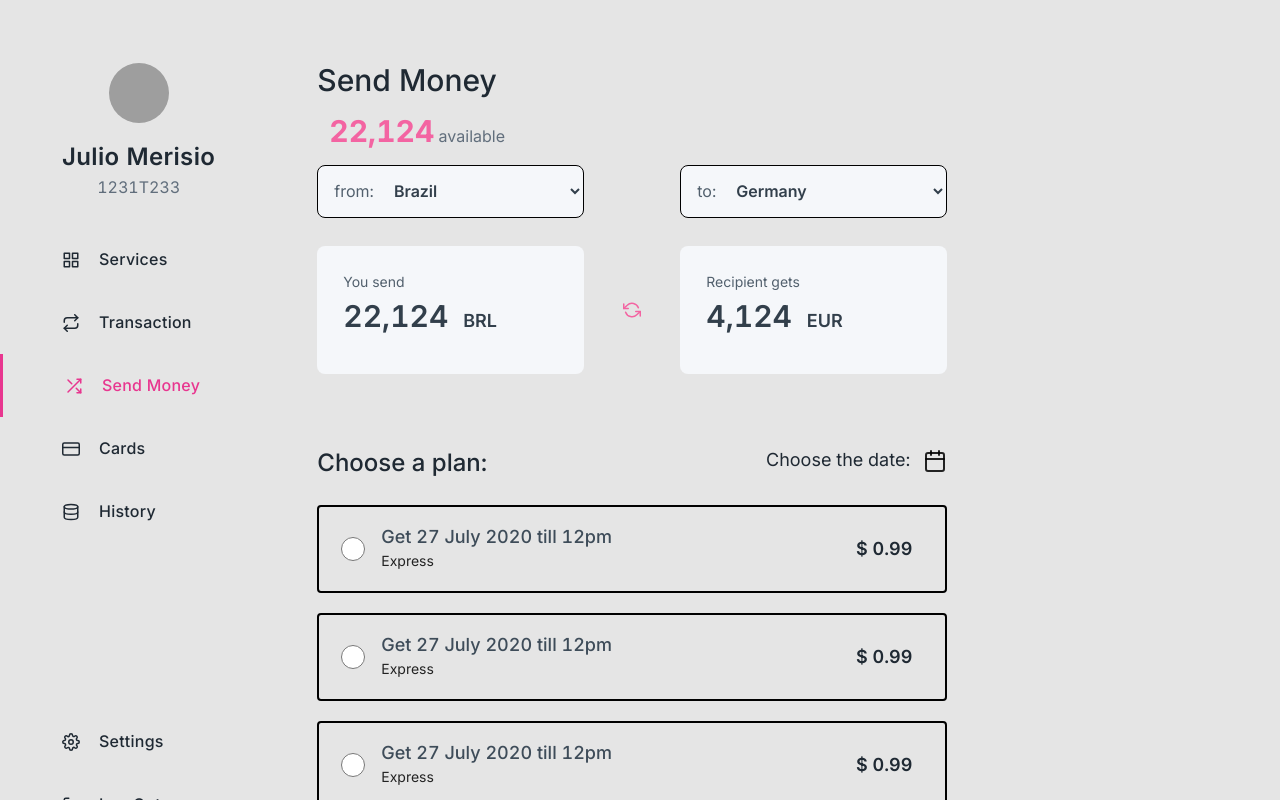
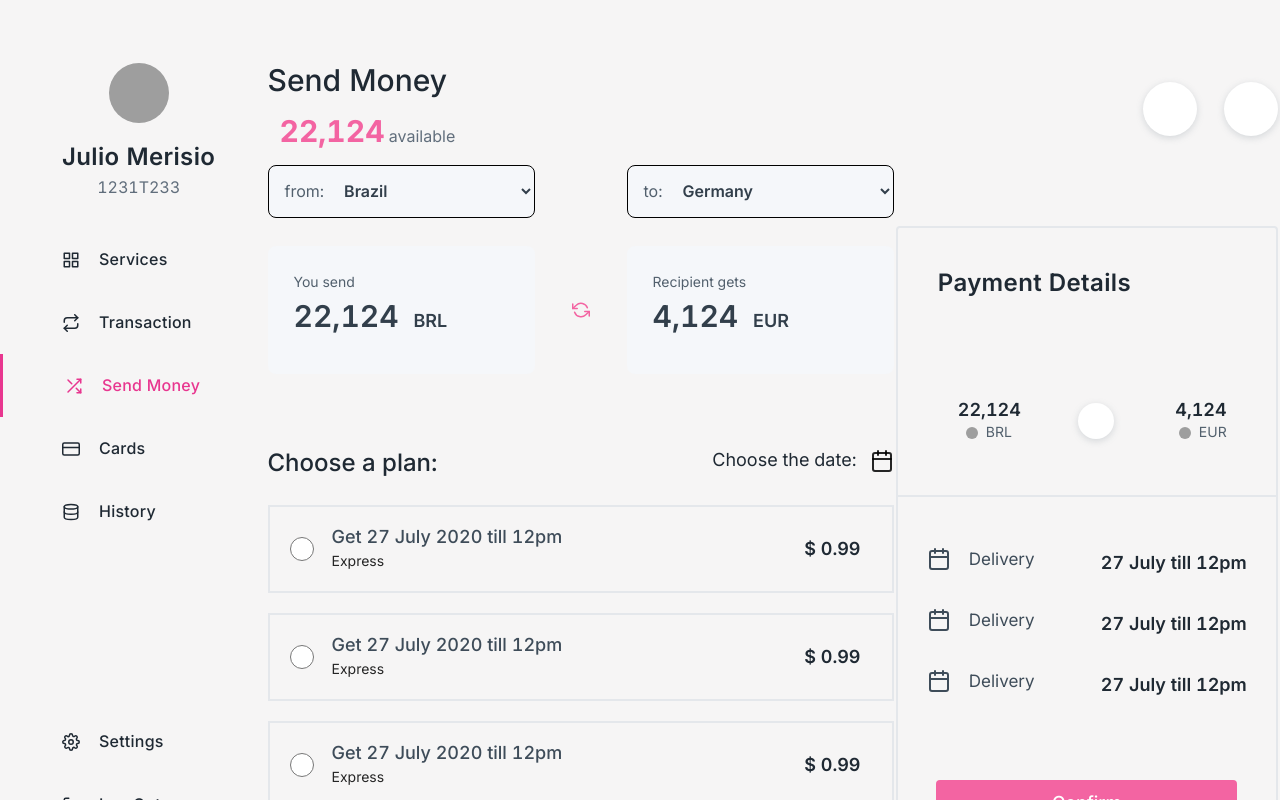
Before and after one commit to MarcusMartins38/datamonkeys, a React (Create React App) app: page / in a window 1280 px wide. Built offline with nearby package versions, Linux system fonts and the light colour scheme; grey boxes are pictures that could not be loaded.

Commit message:
Finished the layout

```diff
--- a/src/pages/Dashboard/index.tsx
+++ b/src/pages/Dashboard/index.tsx
@@ -29,7 +29,10 @@ import {
   ListOfPlans,
   InputRadio,
   RigthSideContainer,
+  RigthSideButtons,
   PaymentDetails,
+  MoneyConverted,
+  TransactionInfos,
 } from "./styles";
 
 const Dashboard: React.FC = () => {
@@ -152,43 +155,90 @@ const Dashboard: React.FC = () => {
 
         <ListOfPlans>
           <InputRadio>
-            <input type="radio" name="option" />
-            <div>
+            <input type="radio" name="option" id="option1" />
+            <label htmlFor="option1">
               <p>Get 27 July 2020 till 12pm</p>
               <span>Express</span>
-            </div>
-            <h2>$ 0.99</h2>
+            </label>
+            <strong>$ 0.99</strong>
           </InputRadio>
 
           <InputRadio>
-            <input type="radio" name="option" />
-            <div>
+            <input type="radio" name="option" id="option2" />
+            <label htmlFor="option2">
               <p>Get 27 July 2020 till 12pm</p>
               <span>Express</span>
-            </div>
-            <h2>$ 0.99</h2>
+            </label>
+            <strong>$ 0.99</strong>
           </InputRadio>
 
           <InputRadio>
-            <input type="radio" name="option" />
-            <div>
+            <input type="radio" name="option" id="option3" />
+            <label htmlFor="option3">
               <p>Get 27 July 2020 till 12pm</p>
               <span>Express</span>
-            </div>
-            <h2>$ 0.99</h2>
+            </label>
+            <strong>$ 0.99</strong>
           </InputRadio>
         </ListOfPlans>
       </MiddleSideContainer>
 
       <RigthSideContainer>
-        <div>
+        <RigthSideButtons>
           <button></button>
           <button></button>
-        </div>
+        </RigthSideButtons>
 
         <PaymentDetails>
-          <div></div>
-          <div></div>
+          <h2>Payment Details</h2>
+
+          <MoneyConverted>
+            <div>
+              <p>22,124</p>
+              <span>
+                {" "}
+                <img
+                  src="https://avatars0.githubusercontent.com/u/57776263?s=460&u=0492ca374347582300b38a8665c05574b329fec6&v=4"
+                  alt="flag"
+                />
+                BRL
+              </span>
+            </div>
+            <button></button>
+            <div>
+              <p>4,124</p>
+              <span>
+                <img
+                  src="https://avatars0.githubusercontent.com/u/57776263?s=460&u=0492ca374347582300b38a8665c05574b329fec6&v=4"
+                  alt="flag"
+                />
+                EUR
+              </span>
+            </div>
+          </MoneyConverted>
+
+          <TransactionInfos>
+            <div>
+              <p>
+                <FiCalendar size={24} /> Delivery
+              </p>
+              <strong>27 July till 12pm</strong>
+            </div>
+            <div>
+              <p>
+                <FiCalendar size={24} /> Delivery
+              </p>
+              <strong>27 July till 12pm</strong>
+            </div>
+            <div>
+              <p>
+                <FiCalendar size={24} /> Delivery
+              </p>
+              <strong>27 July till 12pm</strong>
+            </div>
+
+            <button>Confirm</button>
+          </TransactionInfos>
         </PaymentDetails>
       </RigthSideContainer>
     </Container>
--- a/src/pages/Dashboard/styles.ts
+++ b/src/pages/Dashboard/styles.ts
@@ -14,9 +14,10 @@ export const LeftSideContainer = styled.div`
   display: flex;
   flex-direction: column;
 
+  max-width: 283px;
   height: 100%;
 
-  margin-top: 63px;
+  margin: 63px auto 0 0;
 `;
 
 export const ProfileInfo = styled.div`
@@ -92,8 +93,10 @@ export const MiddleSideContainer = styled.div`
   display: flex;
   flex-direction: column;
 
-  margin-left: 102px;
+  max-width: 755px;
+
   margin-top: 62px;
+  margin-left: 50px;
 `;
 
 export const MiddleHeader = styled.div`
@@ -267,30 +270,49 @@ export const InputRadio = styled.div`
   align-items: center;
   justify-content: space-between;
 
-  width: 630px;
+  max-width: 630px;
   height: 88px;
 
-  border: 2px solid black;
   box-sizing: border-box;
   border-radius: 4px;
 
   position: relative;
   margin-bottom: 20px;
 
+  background-color: transparent;
+
+  transition: margin-bottom 0.5s, margin-top 0.5s;
+
+  &:hover {
+    margin-bottom: 15px;
+    margin-top: 8px;
+  }
+
+  input[type="radio"]:checked + label {
+    background-color: #fff6f9;
+    border: 2px solid #ff8cba;
+  }
+
   input {
-    position: absolute;
     margin-left: 22px;
+    z-index: 1;
 
     width: 24px;
     height: 24px;
   }
 
-  div {
+  label {
+    position: absolute;
     display: flex;
     flex-direction: column;
     justify-content: center;
+    border: 2px solid #e4e7eb;
+    z-index: 0;
 
-    margin-left: 62px;
+    width: 100%;
+    height: 100%;
+
+    padding-left: 62px;
 
     p {
       font-weight: 500;
@@ -305,18 +327,175 @@ export const InputRadio = styled.div`
     }
   }
 
-  h2 {
+  strong {
     font-weight: 600;
     font-size: 18px;
     line-height: 22px;
+    z-index: 1;
 
     margin-right: 33px;
-    margin-top: 8px;
+    /* margin-top: 8px; */
 
     color: #1f2933;
   }
 `;
 
-export const RigthSideContainer = styled.div``;
+export const RigthSideContainer = styled.div`
+  margin: 0 auto;
+  max-width: 400px;
+`;
 
-export const PaymentDetails = styled.div``;
+export const RigthSideButtons = styled.div`
+  margin-top: 82px;
+  margin-bottom: 90px;
+
+  display: flex;
+  justify-content: flex-end;
+
+  button {
+    min-width: 54px;
+    min-height: 54px;
+
+    border-radius: 50%;
+
+    background: #ffffff;
+    box-shadow: 0px 2px 7px rgba(123, 135, 148, 0.28);
+
+    & + button {
+      margin-left: 27px;
+    }
+  }
+`;
+
+export const PaymentDetails = styled.div`
+  height: 100%;
+
+  width: 382px;
+  max-height: 642px;
+
+  border: 2px solid #e4e7eb;
+  box-sizing: border-box;
+  border-radius: 4px;
+
+  h2 {
+    font-weight: 600;
+    font-size: 24px;
+    line-height: 29px;
+    letter-spacing: 0.015em;
+
+    color: #1f2933;
+
+    margin: 40px 0 50px 40px;
+  }
+`;
+
+export const MoneyConverted = styled.div`
+  display: flex;
+  align-items: center;
+  height: 150px;
+
+  border-bottom: 2px solid #e4e7eb;
+
+  div:first-of-type {
+    margin-left: 60px;
+  }
+
+  p {
+    font-weight: 600;
+    font-size: 18px;
+    line-height: 22px;
+    text-align: right;
+
+    margin-bottom: 0px;
+
+    color: #1f2933;
+  }
+
+  span {
+    font-size: 14px;
+    line-height: 17px;
+    margin-left: 8px;
+
+    color: #52606d;
+    img {
+      border-radius: 50%;
+      width: 12px;
+      height: 12px;
+
+      margin-right: 8px;
+    }
+  }
+
+  button {
+    border-radius: 50%;
+    width: 36px;
+    height: 36px;
+    background: #ffffff;
+    box-shadow: 0px 2px 7px rgba(123, 135, 148, 0.28);
+
+    margin: 0 57px;
+  }
+`;
+
+export const TransactionInfos = styled.div`
+  display: flex;
+  flex-direction: column;
+
+  width: 320px;
+  margin: 50px auto 0 auto;
+
+  div {
+    display: flex;
+    align-items: center;
+    justify-content: space-between;
+
+    margin-bottom: 20px;
+
+    p {
+      display: flex;
+      align-items: center;
+
+      font-size: 17px;
+      line-height: 21px;
+
+      color: #3e4c59;
+
+      svg {
+        margin-right: 18px;
+      }
+    }
+  }
+
+  strong {
+    font-weight: 600;
+    font-size: 18px;
+    line-height: 22px;
+
+    color: #1f2933;
+
+    margin-top: -10px;
+  }
+
+  button {
+    margin: 50px auto 0 auto;
+
+    background: #f364a2;
+    border-radius: 4px;
+
+    height: 46px;
+    width: 301px;
+
+    font-weight: 500;
+    font-size: 18px;
+    line-height: 22px;
+
+    color: #ffffff;
+
+    transition: width 0.5s, height 0.5s;
+
+    &:hover {
+      width: 320px;
+      height: 50px;
+    }
+  }
+`;
--- a/src/styles/GlobalStyles.ts
+++ b/src/styles/GlobalStyles.ts
@@ -9,11 +9,17 @@ export default createGlobalStyle`
   html, body, #root {
     height: 100%;
     overflow-y: hidden;
-    background-color: #E5E5E5;
+    background-color: #f6f5f5;
   }
   *, button, input {
     border: 0;
     outline: 0;
     font-family: 'Inter', sans-serif;
+
+  }
+
+  button, input, label, select {
+    cursor: pointer;
+
   }
 `;
```
